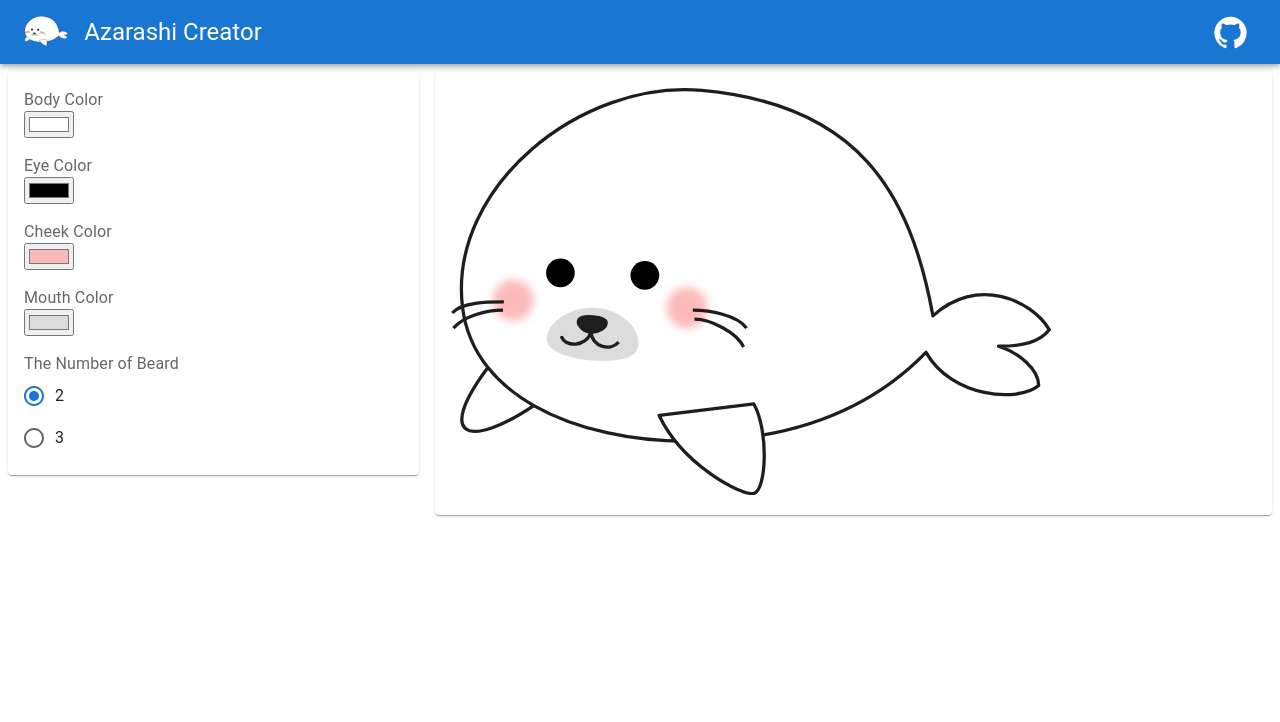
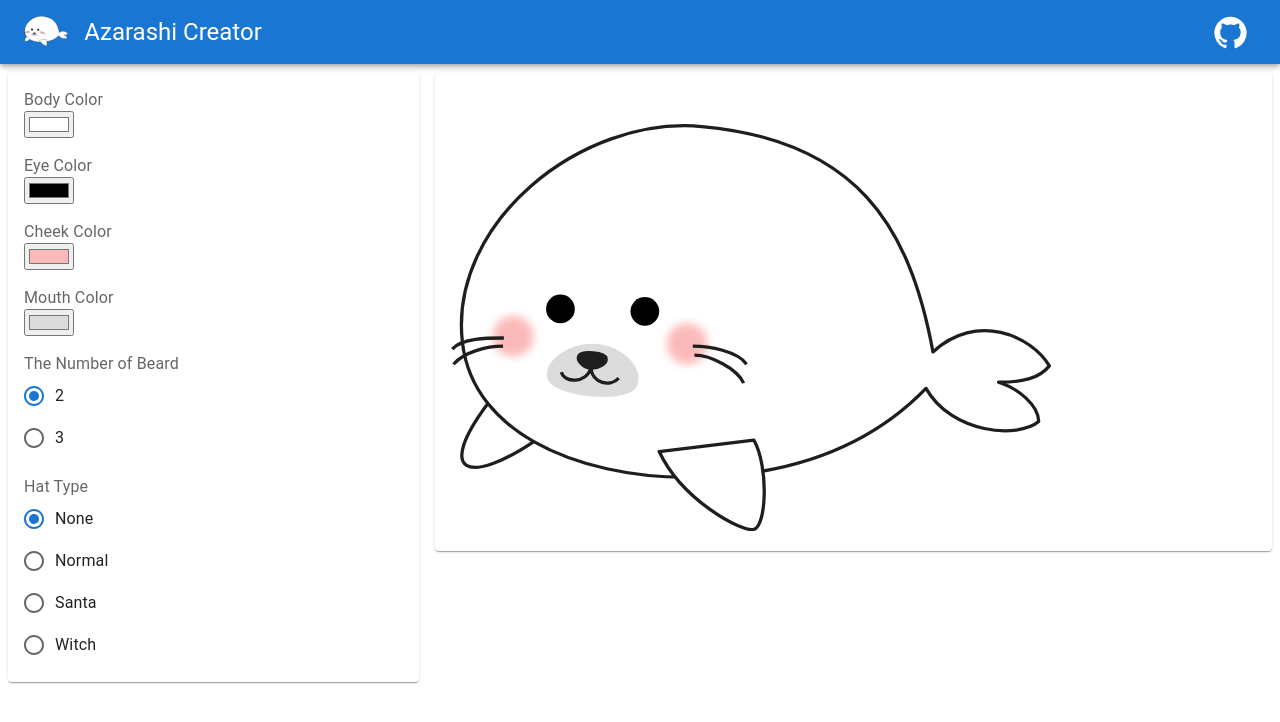
Before and after one commit to chvmvd/azarashi-creator, a React (Vite) app: page / in a window 1280 px wide. Shown: the top 722 px of the page. Built offline with nearby package versions, Linux system fonts and the light colour scheme.

Commit message:
Create hat type radio button

```diff
--- a/src/App.tsx
+++ b/src/App.tsx
@@ -23,6 +23,8 @@ function App(): JSX.Element {
   const [mouthColor, setMouthColor] = useState("#DCDCDC");
   type BeardNumber = 2 | 3;
   const [beardNumber, setBeardNumber] = useState<BeardNumber>(2);
+  type HatType = "none" | "normal" | "santa" | "witch";
+  const [hatType, setHatType] = useState<HatType>("none");
   return (
     <>
       <AppBar>
@@ -98,6 +100,36 @@ function App(): JSX.Element {
                   <FormControlLabel value={3} control={<Radio />} label="3" />
                 </RadioGroup>
               </FormControl>
+              <FormControl>
+                <FormLabel>Hat Type</FormLabel>
+                <RadioGroup
+                  value={hatType}
+                  onChange={(e) => {
+                    setHatType(e.target.value as HatType);
+                  }}
+                >
+                  <FormControlLabel
+                    value="none"
+                    control={<Radio />}
+                    label="None"
+                  />
+                  <FormControlLabel
+                    value="normal"
+                    control={<Radio />}
+                    label="Normal"
+                  />
+                  <FormControlLabel
+                    value="santa"
+                    control={<Radio />}
+                    label="Santa"
+                  />
+                  <FormControlLabel
+                    value="witch"
+                    control={<Radio />}
+                    label="Witch"
+                  />
+                </RadioGroup>
+              </FormControl>
             </Stack>
           </Paper>
         </Grid>
@@ -109,6 +141,7 @@ function App(): JSX.Element {
               cheekColor={cheekColor}
               mouseColor={mouthColor}
               beardNumber={beardNumber}
+              hatType={hatType}
             />
           </Paper>
         </Grid>
--- a/src/components/AzarashiSvg.tsx
+++ b/src/components/AzarashiSvg.tsx
@@ -6,32 +6,33 @@ export default function AzarashiSvg(props: {
   cheekColor: string;
   eyeColor: string;
   beardNumber: 2 | 3;
+  hatType: "none" | "normal" | "santa" | "witch";
 }): JSX.Element {
   return (
     <>
       <svg
         width="100%"
         style={{ maxWidth: "600px" }}
-        viewBox="0 0 732 497"
+        viewBox="0 0 732 541"
         fill="none"
         xmlns="http://www.w3.org/2000/svg"
       >
         <g id="main">
           <path
             id="body_fill"
-            d="M306.001 3.00009C495 20 560 125 588 278C641 229 708 258 730 295C718 310 698 315 668 315C692 322.5 717 343 717 363C692 384 611 378 579.5 322.5C513 391 419 431 287 431C223.541 431 154.11 417.634 101 387.415C21.3562 440.771 -19.3147 426.741 45.0347 341C28.5203 320.344 17.4453 295.791 14.0002 267C-3.46988 121 158 -10.3121 306.001 3.00009Z"
+            d="M306.001 47.0001C495 64 560 169 588 322C641 273 708 302 730 339C718 354 698 359 668 359C692 366.5 717 387 717 407C692 428 611 422 579.5 366.5C513 435 419 475 287 475C223.541 475 154.11 461.634 101 431.415C21.3562 484.771 -19.3147 470.741 45.0347 385C28.5203 364.344 17.4453 339.791 14.0002 311C-3.46988 165 158 33.6879 306.001 47.0001Z"
             fill={props.bodyColor}
           />
           <path
             id="body_stroke"
-            d="M45.0347 341C28.5203 320.344 17.4453 295.791 14.0002 267C-3.46988 121 158 -10.3121 306.001 3.00009C495 20 560 125 588 278C641 229 708 258 730 295C718 310 698 315 668 315C692 322.5 717 343 717 363C692 384 611 378 579.5 322.5C513 391 419 431 287 431C223.541 431 154.11 417.634 101 387.415M45.0347 341C59.8428 359.522 79.0243 374.911 101 387.415M45.0347 341C-19.3147 426.741 21.3562 440.771 101 387.415"
+            d="M45.0347 385C28.5203 364.344 17.4453 339.791 14.0002 311C-3.46988 165 158 33.6879 306.001 47.0001C495 64 560 169 588 322C641 273 708 302 730 339C718 354 698 359 668 359C692 366.5 717 387 717 407C692 428 611 422 579.5 366.5C513 435 419 475 287 475C223.541 475 154.11 461.634 101 431.415M45.0347 385C59.8428 403.522 79.0243 418.911 101 431.415M45.0347 385C-19.3147 470.741 21.3562 484.771 101 431.415"
             stroke="#1E1E1E"
             strokeWidth="4"
             strokeLinejoin="round"
           />
           <path
             id="fin_left"
-            d="M369.5 494.5C354.3 498.1 281.5 458.5 254 399.5L369.5 385.5C388 419 384.7 490.9 369.5 494.5Z"
+            d="M369.5 538.5C354.3 542.1 281.5 502.5 254 443.5L369.5 429.5C388 463 384.7 534.9 369.5 538.5Z"
             fill={props.bodyColor}
             stroke="#1E1E1E"
             strokeWidth="4"
@@ -41,37 +42,37 @@ export default function AzarashiSvg(props: {
         <circle
           id="eye_right"
           cx="133.5"
-          cy="225.5"
+          cy="269.5"
           r="17.5"
           fill={props.eyeColor}
         />
         <circle
           id="eye_left"
           cx="236.5"
-          cy="228.5"
+          cy="272.5"
           r="17.5"
           fill={props.eyeColor}
         />
         <g id="cheek_right" filter="url(#filter0_f_0_1)">
-          <circle cx="76" cy="259" r="25" fill={props.cheekColor} />
+          <circle cx="76" cy="303" r="25" fill={props.cheekColor} />
         </g>
         <g id="cheek_left" filter="url(#filter1_f_0_1)">
-          <circle cx="288" cy="268" r="25" fill={props.cheekColor} />
+          <circle cx="288" cy="312" r="25" fill={props.cheekColor} />
         </g>
         <path
           id="mouse"
-          d="M179.102 268.347C146.242 264.824 110.683 288.737 117.956 311.101C125.23 333.464 214.281 341.851 226.096 321.164C237.912 300.478 211.963 271.871 179.102 268.347Z"
+          d="M179.102 312.347C146.242 308.824 110.683 332.737 117.956 355.101C125.23 377.464 214.281 385.851 226.096 365.164C237.912 344.478 211.963 315.871 179.102 312.347Z"
           fill={props.mouseColor}
         />
         <g id="nose">
           <path
             id="nose_fill"
-            d="M170.632 297.758C160.799 296.986 153.125 288.094 155.988 282.717C159.214 276.655 187.89 278.188 189.243 285.929C190.337 292.188 179.763 298.475 170.632 297.758Z"
+            d="M170.632 341.758C160.799 340.986 153.125 332.094 155.988 326.717C159.214 320.655 187.89 322.188 189.243 329.929C190.337 336.188 179.763 342.475 170.632 341.758Z"
             fill="#1E1E1E"
           />
           <path
             id="nose_stroke"
-            d="M170.632 297.758C160.799 296.986 153.125 288.094 155.988 282.717C159.214 276.655 187.89 278.188 189.243 285.929C190.337 292.188 179.763 298.475 170.632 297.758ZM170.632 297.758C165.753 316.133 138.27 316.692 134.685 302.714M170.632 297.758C172.923 316.692 194.431 321.164 204.588 309.983"
+            d="M170.632 341.758C160.799 340.986 153.125 332.094 155.988 326.717C159.214 320.655 187.89 322.188 189.243 329.929C190.337 336.188 179.763 342.475 170.632 341.758ZM170.632 341.758C165.753 360.133 138.27 360.692 134.685 346.714M170.632 341.758C172.923 360.692 194.431 365.164 204.588 353.983"
             stroke="#1E1E1E"
             strokeWidth="4"
           />
@@ -80,25 +81,25 @@ export default function AzarashiSvg(props: {
           <g id="beard">
             <path
               id="beard_right1"
-              d="M64.5 261C44.5 261 13.5 261 1.5 274.5"
+              d="M64.5 305C44.5 305 13.5 305 1.5 318.5"
               stroke="#1E1E1E"
               strokeWidth="4"
             />
             <path
               id="beard_right2"
-              d="M63.5 271C43.5 271 16 278 3 293"
+              d="M63.5 315C43.5 315 16 322 3 337"
               stroke="#1E1E1E"
               strokeWidth="4"
             />
             <path
               id="beard_left1"
-              d="M297 282C317 282 349 298.5 357 316"
+              d="M297 326C317 326 349 342.5 357 360"
               stroke="#1E1E1E"
               strokeWidth="4"
             />
             <path
               id="beard_left2"
-              d="M295 271C315 271 349.5 277 360.5 293"
+              d="M295 315C315 315 349.5 321 360.5 337"
               stroke="#1E1E1E"
               strokeWidth="4"
             />
@@ -107,47 +108,96 @@ export default function AzarashiSvg(props: {
           <g id="beard">
             <path
               id="beard_right1"
-              d="M65 255C45 255 14 255 2 268.5"
+              d="M65 299C45 299 14 299 2 312.5"
               stroke="#1E1E1E"
               strokeWidth="4"
             />
             <path
               id="beard_right2"
-              d="M63.5 265C43.5 265 16 272 3 287"
+              d="M63.5 309C43.5 309 16 316 3 331"
               stroke="#1E1E1E"
               strokeWidth="4"
             />
             <path
               id="beard_right3"
-              d="M62 274C43.4876 274 18.0331 282.909 6 302"
+              d="M62 318C43.4876 318 18.0331 326.909 6 346"
               stroke="#1E1E1E"
               strokeWidth="4"
             />
             <path
               id="beard_left1"
-              d="M294 266C314 266 348.5 272 359.5 288"
+              d="M294 310C314 310 348.5 316 359.5 332"
               stroke="#1E1E1E"
               strokeWidth="4"
             />
             <path
               id="beard_left2"
-              d="M297 276C317 276 349 292.5 357 310"
+              d="M297 320C317 320 349 336.5 357 354"
               stroke="#1E1E1E"
               strokeWidth="4"
             />
             <path
               id="beard_left3"
-              d="M298 284C316.667 284 346.533 304.382 354 326"
+              d="M298 328C316.667 328 346.533 348.382 354 370"
               stroke="#1E1E1E"
               strokeWidth="4"
             />
           </g>
         )}
+        {props.hatType === "normal" && (
+          <path
+            id="hat_normal"
+            d="M293.416 151.949C246.915 163.482 147.054 160.187 108.938 147.007C102.84 144.898 127.996 137.121 140.193 126.412C152.39 115.703 150.369 78.6178 158.488 68.7473C170.685 53.9193 231.875 54.9247 243.866 68.7473C255.301 81.9278 250.727 112.408 258.35 129.707C265.973 147.007 298.752 150.626 293.416 151.949Z"
+            fill="#FFB800"
+            stroke="black"
+            strokeWidth="4"
+          />
+        )}
+        {props.hatType === "santa" && (
+          <g id="hat_santa">
+            <path
+              id="hat_santa_main"
+              d="M326.5 56.6023C330 32.1023 184.837 -34.8977 123.998 145.602C122.57 149.84 277.236 150.546 276.998 145.602C272 41.6023 325.929 60.6023 326.5 56.6023Z"
+              fill="#C00000"
+              stroke="black"
+              strokeWidth="4"
+            />
+            <circle
+              id="hat_santa_tip"
+              cx="331"
+              cy="53.1024"
+              r="13"
+              fill="white"
+              stroke="black"
+              strokeWidth="4"
+            />
+            <rect
+              id="hat_santa_brim"
+              x="118"
+              y="140.102"
+              width="164"
+              height="17"
+              rx="8.5"
+              fill="white"
+              stroke="black"
+              strokeWidth="4"
+            />
+          </g>
+        )}
+        {props.hatType === "witch" && (
+          <path
+            id="hat_witch"
+            d="M112.295 131.207C75.1257 81.8949 139.961 144.903 159.289 118.423C169.286 104.726 183.688 56.7872 190.744 41.2642C197.801 25.7411 225.232 2 253.277 2C271.468 2 352.949 59.5266 349.918 70.0275C348.673 74.3397 274.962 44.9595 262.372 51.3085C249.782 57.6576 242.665 102.955 257.067 118.423C285.111 148.545 353.707 84.4678 308.987 139.881C290.565 162.709 142.235 170.927 112.295 131.207Z"
+            fill="#5B0FA7"
+            stroke="black"
+            strokeWidth="4"
+          />
+        )}
         <defs>
           <filter
             id="filter0_f_0_1"
             x="41"
-            y="224"
+            y="268"
             width="70"
             height="70"
             filterUnits="userSpaceOnUse"
@@ -168,7 +218,7 @@ export default function AzarashiSvg(props: {
           <filter
             id="filter1_f_0_1"
             x="253"
-            y="233"
+            y="277"
             width="70"
             height="70"
             filterUnits="userSpaceOnUse"
```
